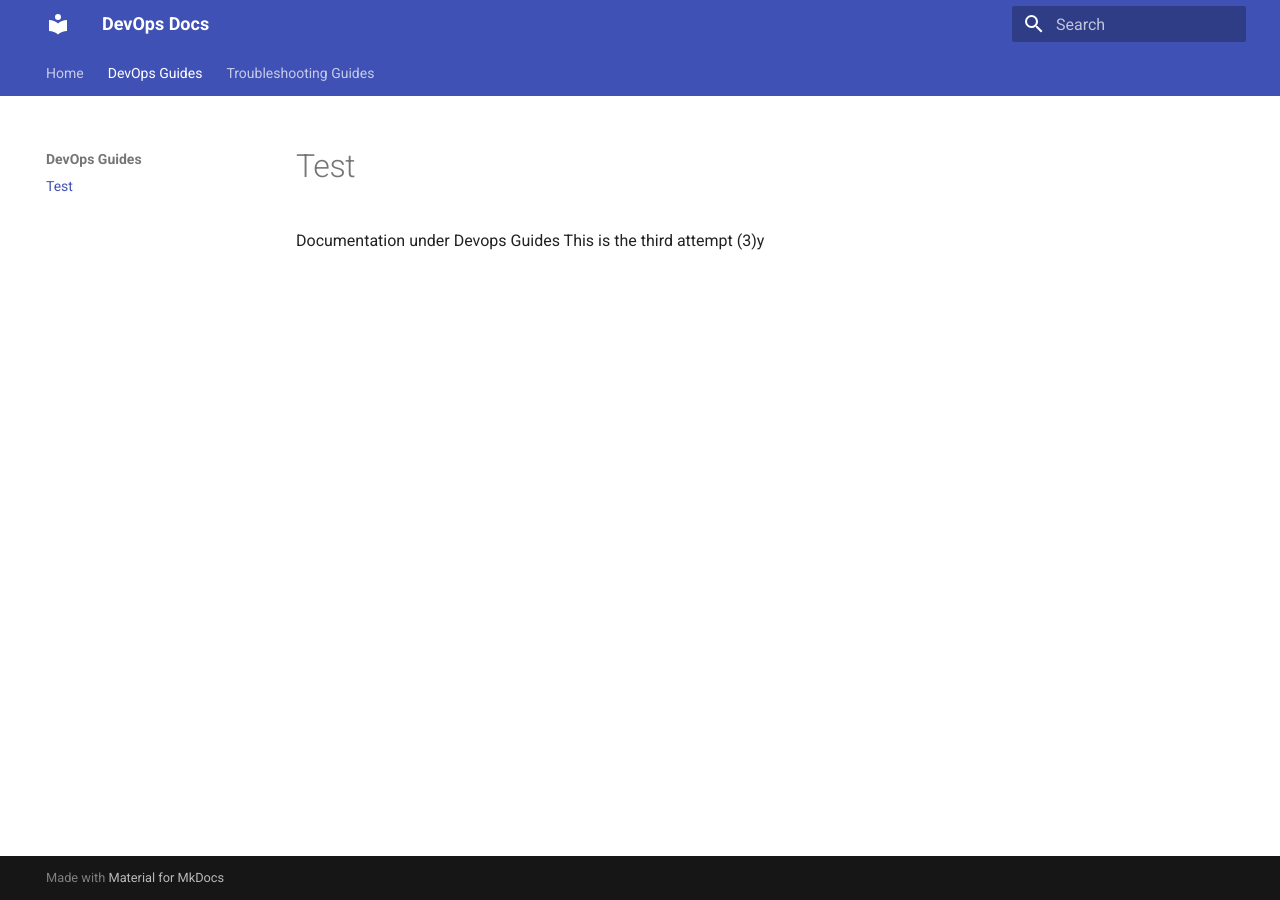
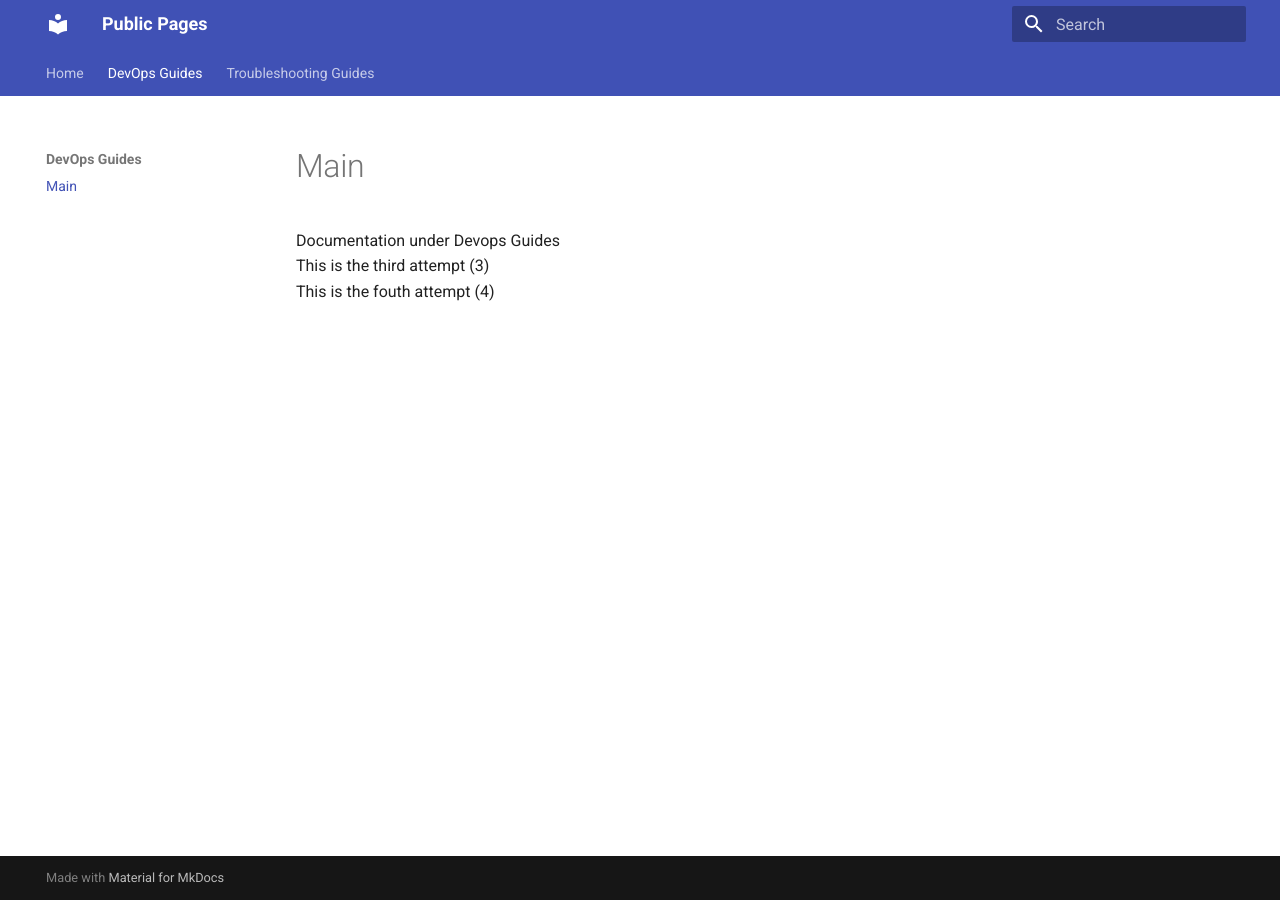
Before and after one commit to skucukalioglu/public-pages, an MkDocs documentation site: the page built from docs/devops-guides/README.md, in a window 1280 px wide. Built offline with MkDocs 1.6.1 and Material for MkDocs 9.7.7, drawn with Linux system fonts in a browser that asks for light colours.

Commit message:
step-4 actions-disabled site should look mkdocs

```diff
--- a/docs/devops-guides/README.md
+++ b/docs/devops-guides/README.md
@@ -1,2 +1,3 @@
 Documentation under Devops Guides
-This is the third attempt (3)y
+This is the third attempt (3)
+This is the fouth attempt (4)
--- a/mkdocs.yml
+++ b/mkdocs.yml
@@ -1,12 +1,12 @@
-site_name: DevOps Docs
+site_name: Public Pages
 site_url: https://skucukalioglu.github.io/public-pages/
 nav:
   - Home:
       'About': index.md
   - DevOps Guides:
-      'Test': devops-guides/README.md
+      'Main': devops-guides/README.md
   - Troubleshooting Guides:
-      'Edge Servers': troubleshooting-guides/README.md
+      'Troubleshooting': troubleshooting-guides/README.md
 
 theme:
   name: material
```
Also changed, not shown: README.md (+1 -0 lines), docs/troubleshooting-guides/README.md (+1 -1 lines), site/devops-guides/index.html, site/search/search_index.json, site/sitemap.xml, site/troubleshooting-guides/index.html, 4 other files.
